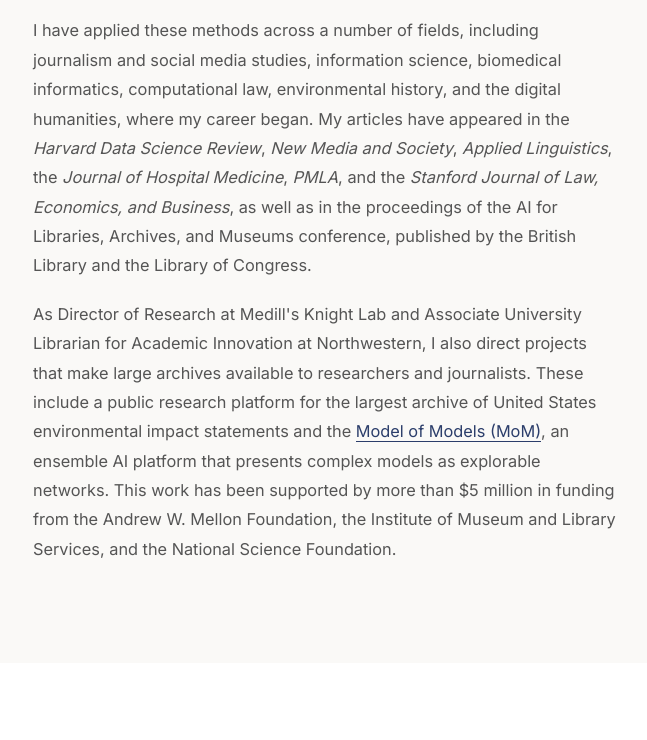
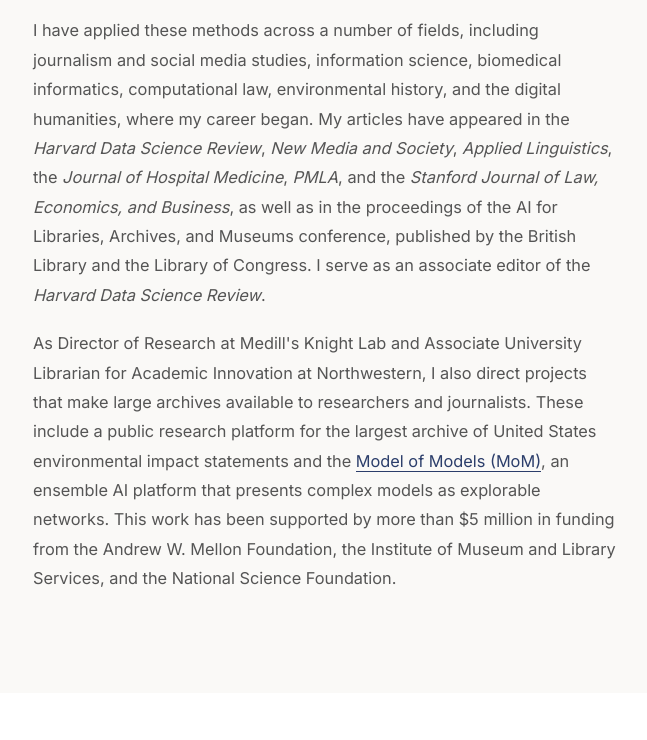
Before and after one commit to Jmslee/Jmslee.github.io, a plain HTML site: page index.html in a window 1280 px wide. Shown: the part 1404-2144 px from the top of the page, without its empty margins (89-736 px from the left). Drawn offline with nearby package versions, Linux system fonts and the light colour scheme.

Commit message:
Add HDSR associate editor role to bio

```diff
--- a/index.html
+++ b/index.html
@@ -59,7 +59,7 @@
         <div class="about-text">
           <p>My research examines how information moves through today's fragmented digital platforms understood as complex systems, and how news organizations and journalists connect communities that would otherwise have little contact with one another. My work brings together journalism, network science, and artificial intelligence. Much of my recent research develops the idea that journalism functions as a form of brokerage, carrying knowledge across the structural gaps between disconnected publics, and I use network analysis and machine learning to study that process at scale, from the news culture of Elizabethan England to contemporary social media.</p>
           <p><em>Social Media and Digital Politics: Networked Reason in an Age of Digital Emotion</em> (Routledge, 2025), written with Jeffrey Layne Blevins, examines how the architecture of social media platforms shapes political discourse. In 2026 it received the Tankard Book Award from the Association for Education in Journalism and Mass Communication, which recognizes the most outstanding book in the field of journalism and communication. My next book, <em>Shakespeare in the News</em> (Routledge, forthcoming 2026), uses network science to offer a new history of journalism, tracing how news organizations from the reign of Elizabeth I to the era of digital platforms have drawn on a shared cultural reference point to make political events intelligible to their readers.</p>
-          <p>I have applied these methods across a number of fields, including journalism and social media studies, information science, biomedical informatics, computational law, environmental history, and the digital humanities, where my career began. My articles have appeared in the <em>Harvard Data Science Review</em>, <em>New Media and Society</em>, <em>Applied Linguistics</em>, the <em>Journal of Hospital Medicine</em>, <em>PMLA</em>, and the <em>Stanford Journal of Law, Economics, and Business</em>, as well as in the proceedings of the AI for Libraries, Archives, and Museums conference, published by the British Library and the Library of Congress.</p>
+          <p>I have applied these methods across a number of fields, including journalism and social media studies, information science, biomedical informatics, computational law, environmental history, and the digital humanities, where my career began. My articles have appeared in the <em>Harvard Data Science Review</em>, <em>New Media and Society</em>, <em>Applied Linguistics</em>, the <em>Journal of Hospital Medicine</em>, <em>PMLA</em>, and the <em>Stanford Journal of Law, Economics, and Business</em>, as well as in the proceedings of the AI for Libraries, Archives, and Museums conference, published by the British Library and the Library of Congress. I serve as an associate editor of the <em>Harvard Data Science Review</em>.</p>
           <p>As Director of Research at Medill's Knight Lab and Associate University Librarian for Academic Innovation at Northwestern, I also direct projects that make large archives available to researchers and journalists. These include a public research platform for the largest archive of United States environmental impact statements and the <a href="https://modelofmodels.io">Model of Models (MoM)</a>, an ensemble AI platform that presents complex models as explorable networks. This work has been supported by more than $5 million in funding from the Andrew W. Mellon Foundation, the Institute of Museum and Library Services, and the National Science Foundation.</p>
         </div>
         <div class="about-details">
```
